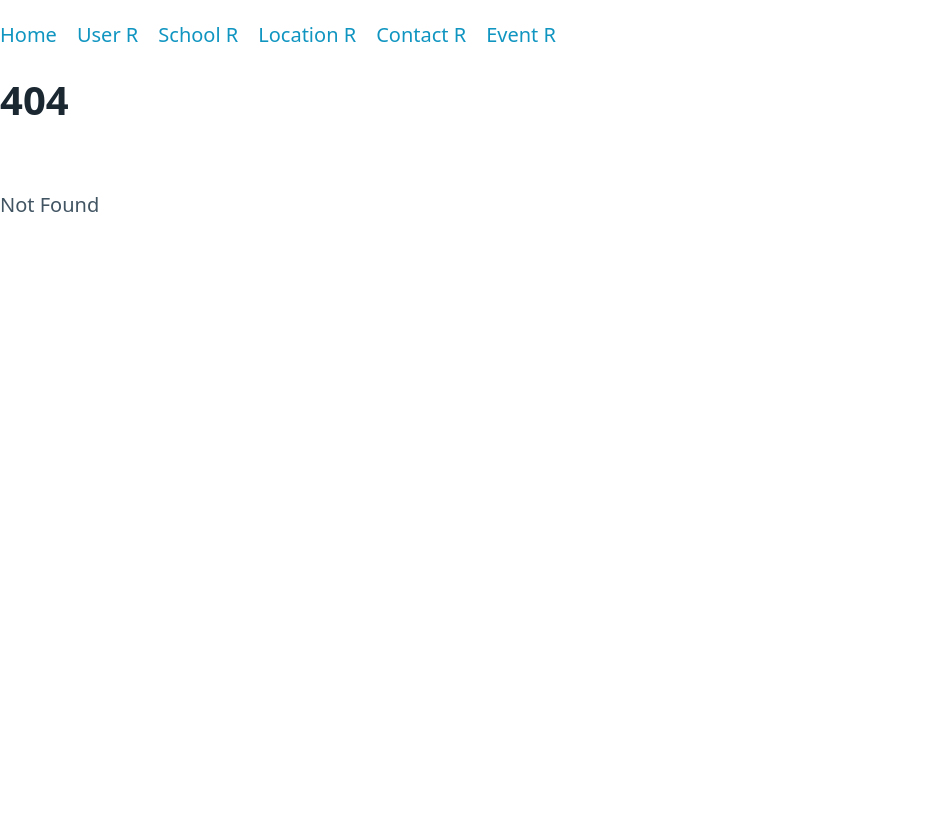
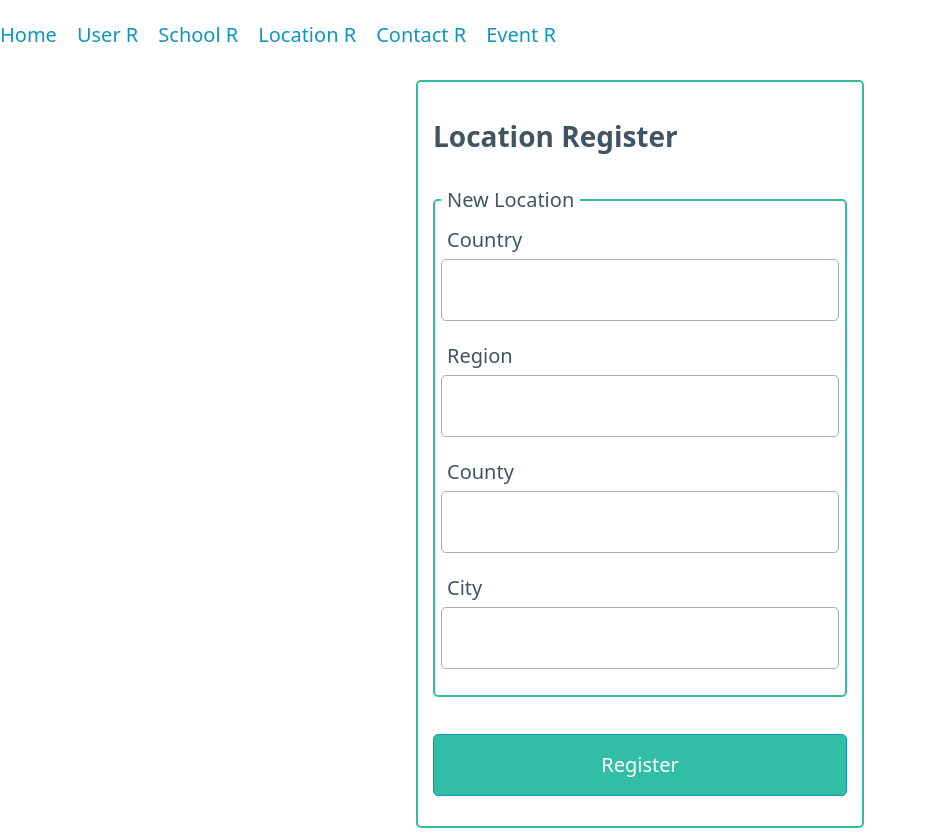
Before and after one commit to BiroNora/startswith4, a SvelteKit app: page /register/location in a window 1280 px wide. Before the commit this address had no page. Shown: the whole page, without its empty margins (0-927 px from the left). Before the commit the page ends 800 px from the top, so only its background shows below. Built offline with nearby package versions, Linux system fonts and the light colour scheme; no server answers; the database is empty.

Commit message:
Location register

```diff
--- /dev/null
+++ b/src/routes/register/location/+page.server.ts
@@ -0,0 +1,105 @@
+import { fail, redirect} from '@sveltejs/kit'
+import type { Action, Actions, PageServerLoad } from './$types'
+import { db } from '$lib/database'
+
+
+export const load: PageServerLoad = async () => {
+  const country = await db.country.findMany({
+    orderBy: { country_name: 'asc' },
+  })
+  const regio = await db.region.findMany({
+    orderBy: { region_name: 'asc' },
+  })
+  const county = await db.county.findMany({
+    orderBy: { county_name: 'asc' },
+  })
+  const city = await db.city.findMany({
+    orderBy: { city_name: 'asc' },
+  })
+  return {country, regio, county, city}
+}
+
+const location: Action = async ({ request }) => {
+  const data = await request.formData()
+  const country_name = String(data.get('country'))
+  const region_name = String(data.get('region'))
+  const county_name = String(data.get('county'))
+  const city_name = String(data.get('city'))
+
+  const countryifexists = await db.country.findUnique({
+    where: {country_name}
+  })
+
+  const regioncountry = await db.region.findUnique({
+    where: { region_name }
+  })
+
+  const countyregion = await db.county.findUnique({
+    where: { county_name }
+  })
+
+  const citycounty = await db.city.findUnique({
+    where: { city_name }
+  })
+
+  if ((countryifexists) && (regioncountry?.country_id == countryifexists?.country_id) && (countyregion?.region_id == regioncountry?.region_id) && (citycounty?.county_id == countyregion?.county_id) && (citycounty)) {
+    return fail(400, {school: true})
+  }
+
+  if (!countryifexists?.country_name) {
+    await db.country.create({
+      data: {
+        country_name,
+      }
+    })
+  }
+
+  const countryid = await db.country.findUnique({
+    where: {country_name}
+  })
+
+  const country_id = countryid?.country_id
+
+  if (!regioncountry?.region_name) {
+    await db.region.create({
+      data: {
+        region_name,
+        country_id
+      }
+    })
+  }
+
+  const regionid = await db.region.findUnique({
+    where: {region_name}
+  })
+
+  const region_id = regionid?.region_id
+
+  if (!countyregion?.county_name) {
+    await db.county.create({
+      data: {
+        county_name,
+        region_id
+      }
+    })
+  }
+
+  const countyid = await db.county.findUnique({
+    where: {county_name}
+  })
+
+  const county_id = countyid?.county_id
+
+  if (!citycounty?.city_name) {
+    await db.city.create({
+      data: {
+        city_name,
+        county_id
+      }
+    })
+  }
+
+  throw redirect(303, '/register/school')
+}
+
+export const actions: Actions = { location }
--- /dev/null
+++ b/src/routes/register/location/+page.svelte
@@ -0,0 +1,92 @@
+<script lang="ts">
+	import { enhance } from '$app/forms'
+	import type { PageServerData } from '../location/$types'
+
+  //export let data: PageServerData
+
+  let pageName="Location Register"
+</script>
+
+<svelte:head>
+    <title> {pageName} </title>
+</svelte:head>
+
+<div class="grid">
+  <div class="rei">
+    <p>Location Register</p>
+  </div>
+  <form action="?/location" method="post" use:enhance>
+  <fieldset>
+    <legend>New Location</legend>
+    <div>
+      <label for="country">Country</label>
+      <input type="text" name="country" id="country" required />
+    </div>
+    <div>
+      <label for="region">Region</label>
+      <input type="text" name="region" id="region" required />
+    </div>
+    <div>
+      <label for="county">County</label>
+      <input type="text" name="county" id="county" required />
+    </div>
+    <div>
+      <label for="city">City</label>
+      <input type="text" name="city" id="city" required />
+    </div>
+  </fieldset>
+  <br>
+  <button class="btn" id="btn" type="submit">Register</button>
+</form>
+</div>
+
+
+<style>
+  fieldset {
+    position: relative;
+    padding: 6px;
+    border: 2px solid #32BEA6;
+    border-radius: 5px;
+    border-spacing: 2px;
+  }
+
+  label {
+    padding: 6px;
+  }
+
+  legend {
+    padding: 6px;
+  }
+
+  .rei p {
+    position: relative;
+    line-height: normal;
+    font-size: 140%;
+    font-weight: bold;
+  }
+
+  .grid {
+    padding: 35px 15px 0px 15px;
+    display: flex;
+    flex-direction: column;
+    justify-content: space-around;
+    align-content: space-around;
+    width: 35%;
+    line-height: 85%;
+    grid-row: minmax(5px, auto);
+    margin: 10px auto 10px auto;
+    border: 2px solid #32BEA6;
+    border-radius: 5px;
+    border-spacing: 2px;
+    flex: 10 auto;
+  }
+
+  .grid input:checked {
+  background-color: #32BEA6;
+  }
+
+  .btn {
+    margin-bottom: 0;
+    background-color: #32BEA6;
+  }
+</style>
```
